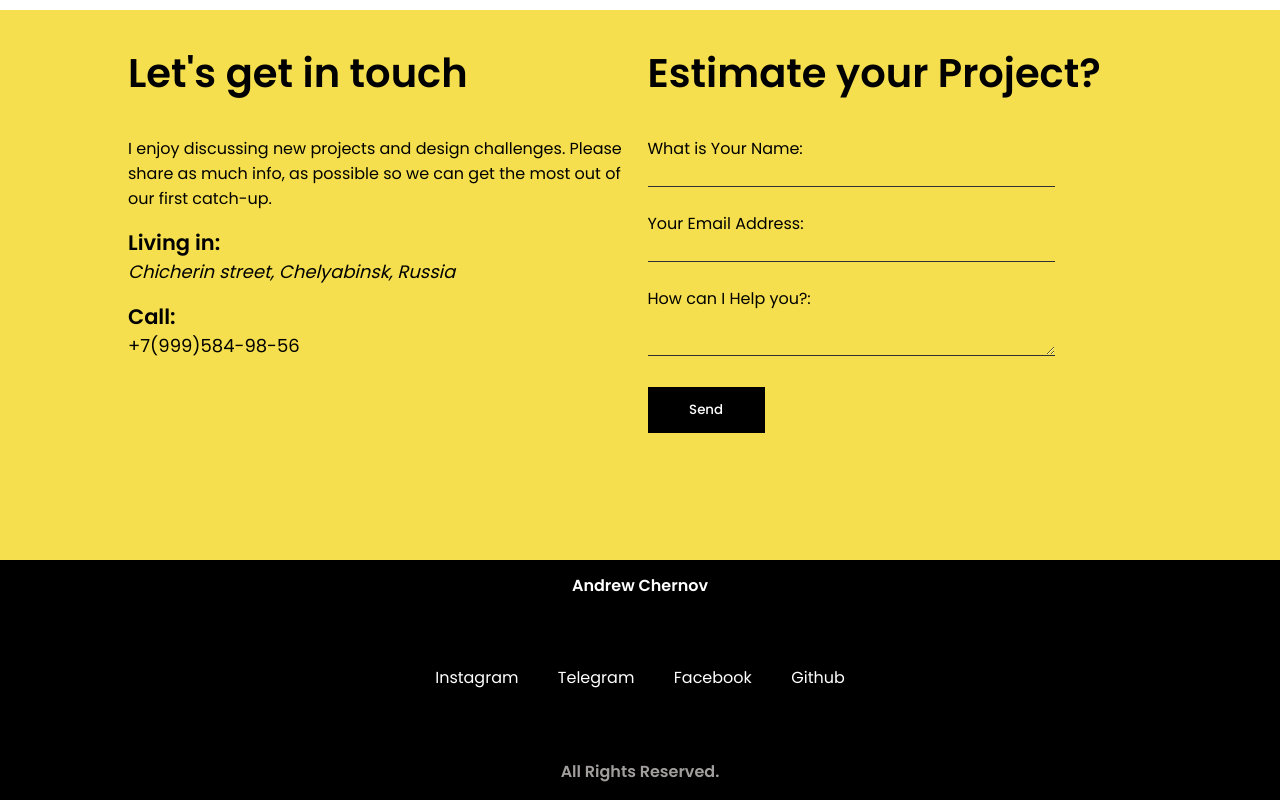
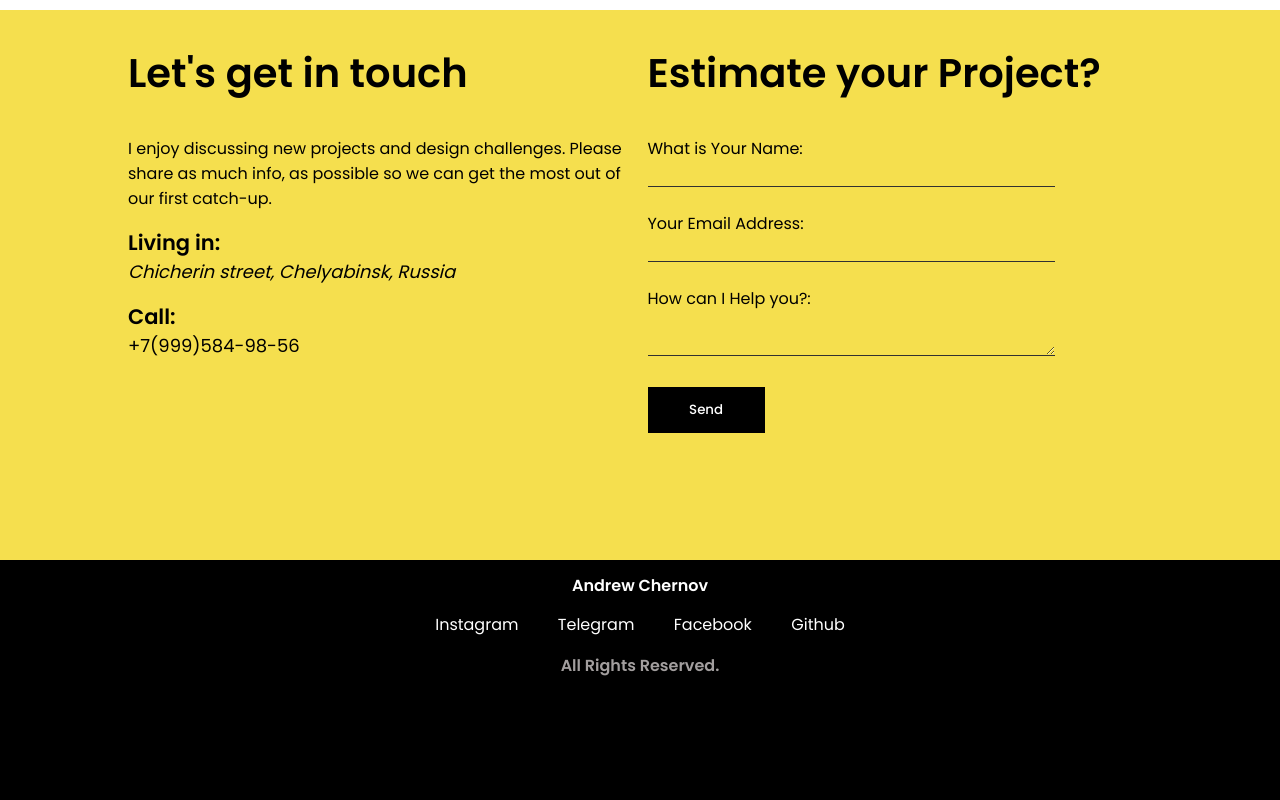
Before and after one commit to AndrewChernoff/portfolio, a React (Create React App) app: page / in a window 1280 px wide. Shown: the part 3386-4186 px from the top of the page. Built offline with nearby package versions, Linux system fonts and the light colour scheme.

Commit message:
footer height

```diff
--- a/src/components/Footer/Footer.module.scss
+++ b/src/components/Footer/Footer.module.scss
@@ -1,7 +1,7 @@
 @import '../../assets/sass/variables.scss';
 
 .footer {
-    height: 30vh;
+    min-height: 30vh;
     background-color: $backgroundColor;
 
     .footerContainer {
```
